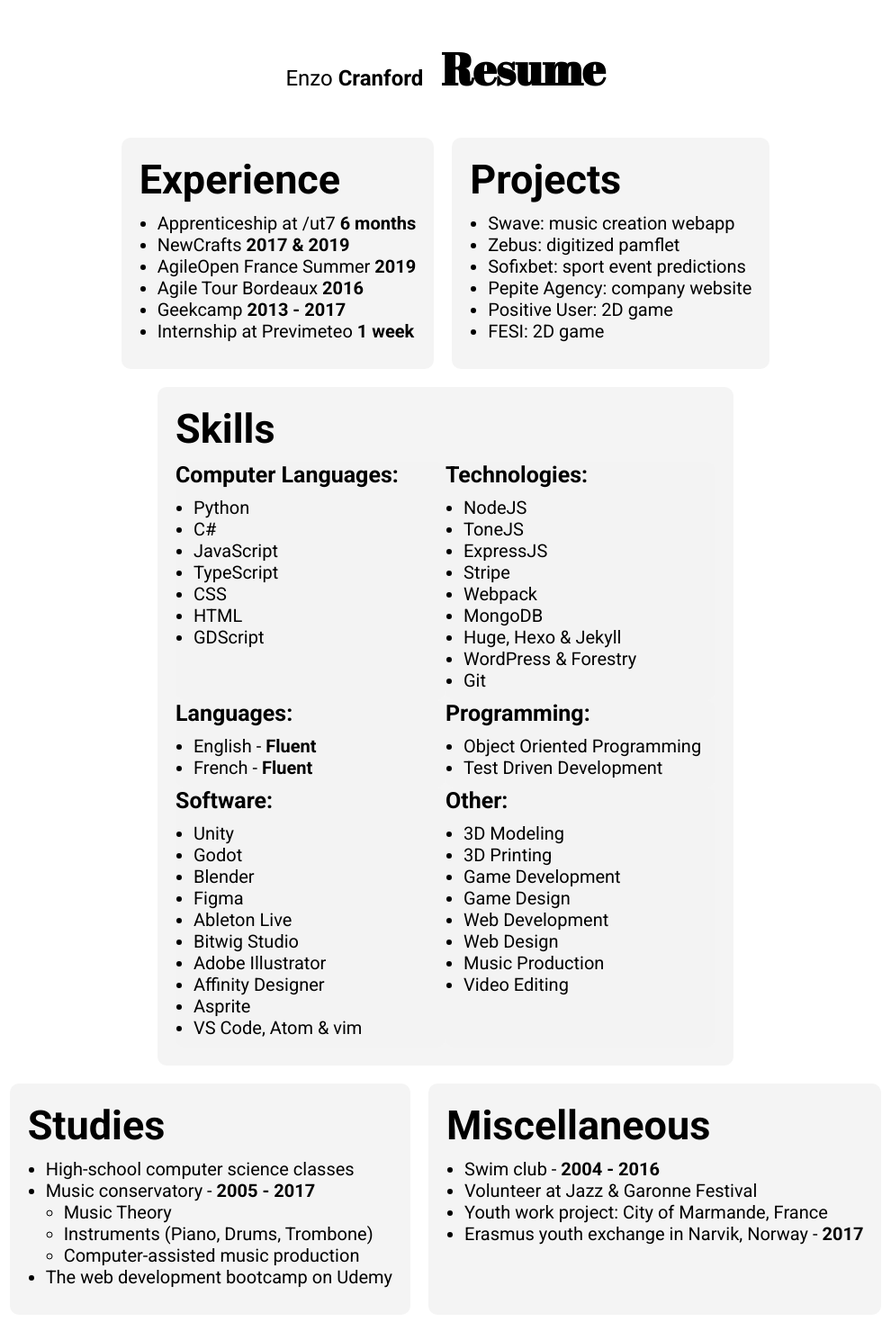
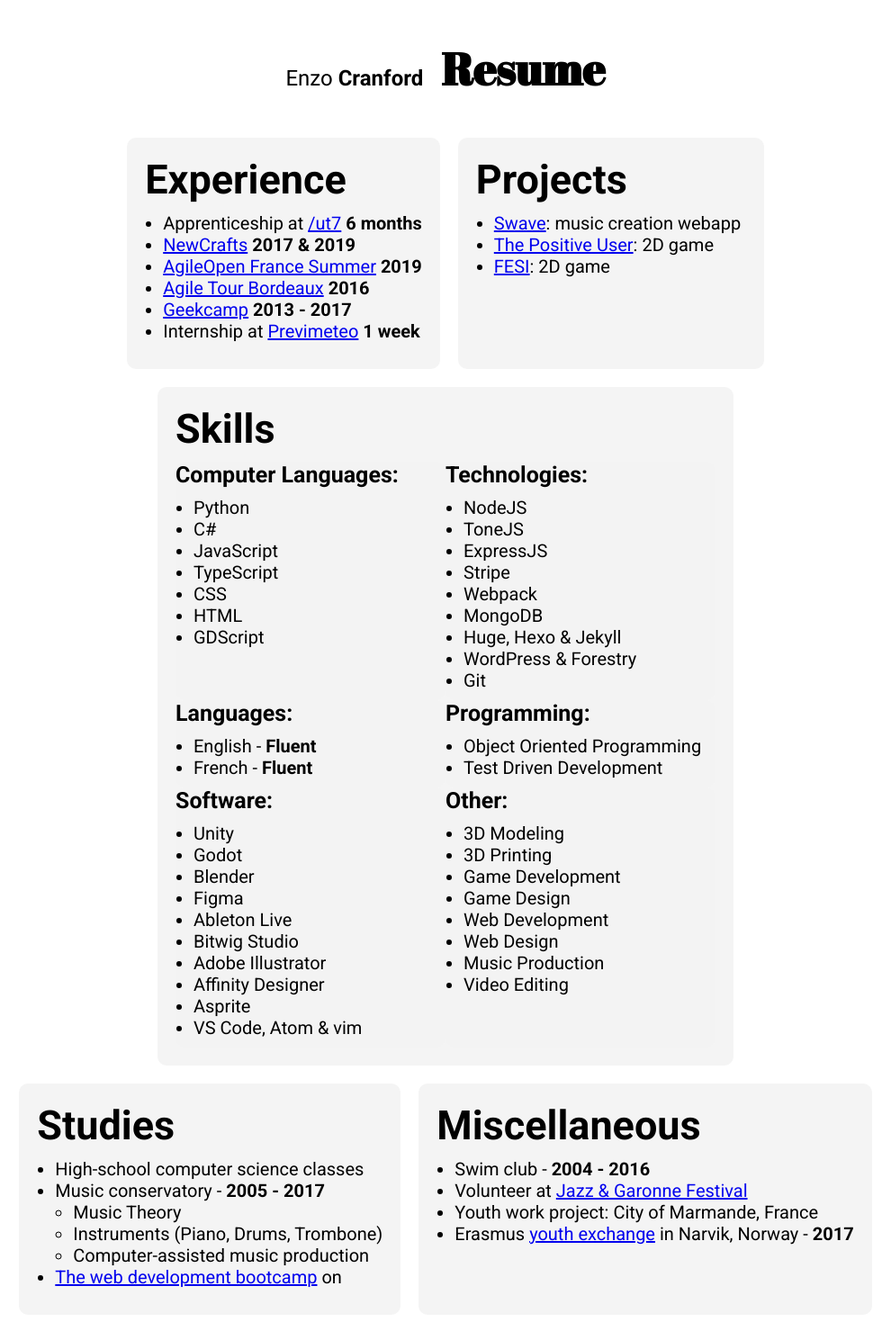
Before and after one commit to enzoritto/enzo.cranford.fr, a Jekyll site: the page built from resume.html, in a window 1280 px wide. Shown: the whole page at 90% size, without its empty margins (145-1135 px from the left). Built offline with Jekyll 4.4.1, drawn with Linux system fonts in a browser that asks for light colours.

Commit message:
Add links

```diff
--- a/resume.html
+++ b/resume.html
@@ -11,23 +11,20 @@
   <div class="block">
     <h1>Experience</h1>
     <ul>
-      <li>Apprenticeship at /ut7 <strong>6 months</strong></li>
-      <li>NewCrafts <strong>2017 & 2019</strong></li>
-      <li>AgileOpen France Summer <strong>2019</strong></li>
-      <li>Agile Tour Bordeaux <strong>2016</strong></li>
-      <li>Geekcamp <strong>2013 - 2017</strong></li>
-      <li>Internship at Previmeteo <strong>1 week</strong></li>
+      <li>Apprenticeship at <a href="https://www.ut7.fr" target="_blank">/ut7</a> <strong>6 months</strong></li>
+      <li><a href="https://www.ncrafts.io/" target="_blank">NewCrafts</a> <strong>2017 & 2019</strong></li>
+      <li><a href="https://agileopenfrance.com/" target="_blank">AgileOpen France Summer</a> <strong>2019</strong></li>
+      <li><a href="https://agiletourbordeaux.fr/" target="_blank">Agile Tour Bordeaux</a> <strong>2016</strong></li>
+      <li><a href="https://okiwi.org/geek-camp/" target="_blank">Geekcamp</a> <strong>2013 - 2017</strong></li>
+      <li>Internship at <a href="https://www.previmeteo.fr" target="_blank">Previmeteo</a> <strong>1 week</strong></li>
     </ul>
   </div>
   <div class="block">
     <h1>Projects</h1>
     <ul>
-      <li>Swave: music creation webapp</li>
-      <li>Zebus: digitized pamflet</li>
-      <li>Sofixbet: sport event predictions</li>
-      <li>Pepite Agency: company website</li>
-      <li>Positive User: 2D game</li>
-      <li>FESI: 2D game</li>
+      <li><a href="https://swave-5pqx6qme7.now.sh/" target="_blank">Swave</a>: music creation webapp</li>
+      <li><a href="https://gamejolt.com/games/the-positive-user/273322" target="_blank">The Positive User</a>: 2D game</li>
+      <li><a href="https://zoford.itch.io/fesi" target="_blank">FESI</a>: 2D game</li>
     </ul>
   </div>
   <div class="block single-line">
@@ -115,16 +112,16 @@
           <li>Computer-assisted music production</li>
         </ul>
       </li>
-      <li>The web development bootcamp on Udemy</li>
+      <li><a href="https://www.udemy.com/course/the-web-developer-bootcamp/" target="_blank">The web development bootcamp</a> on <a href="https://www.udemy.com" target="_blank"></a></li>
     </ul>
   </div>
   <div class="block">
     <h1>Miscellaneous</h1>
     <ul>
       <li>Swim club - <strong>2004 - 2016</strong></li>
-      <li>Volunteer at Jazz & Garonne Festival</li>
+      <li>Volunteer at <a href="https://www.jazzetgaronne.com/" target="_blank">Jazz & Garonne Festival</a></li>
       <li>Youth work project: City of Marmande, France</li>
-      <li>Erasmus youth exchange in Narvik, Norway - <strong>2017</strong></li>
+      <li>Erasmus <a href="https://www.norway.no/en/serbia/norway-serbia/news-events/news2/youngsters-strengthening-norwegian-serbian-friendship/" target="_blank">youth exchange</a> in Narvik, Norway - <strong>2017</strong></li>
     </ul>
   </div>
 </main>
```
